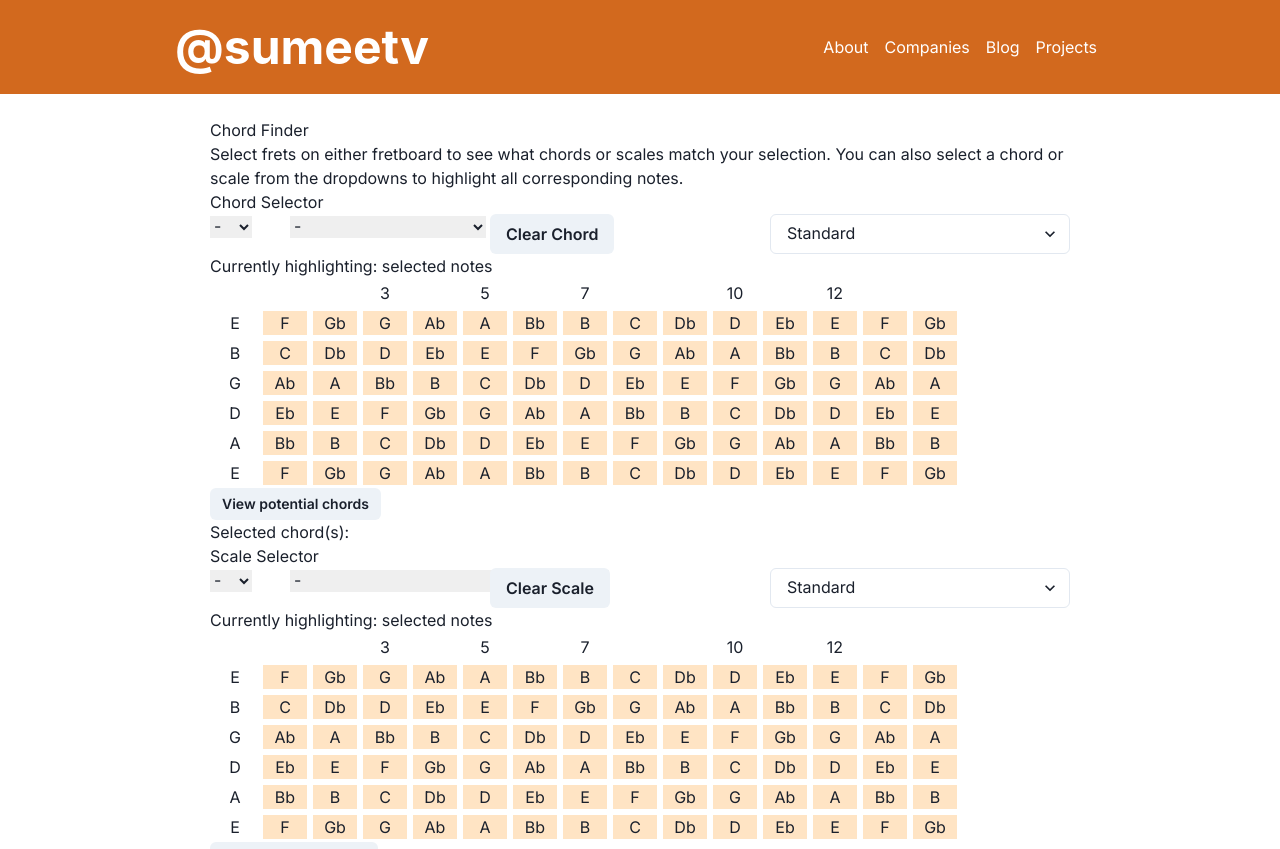
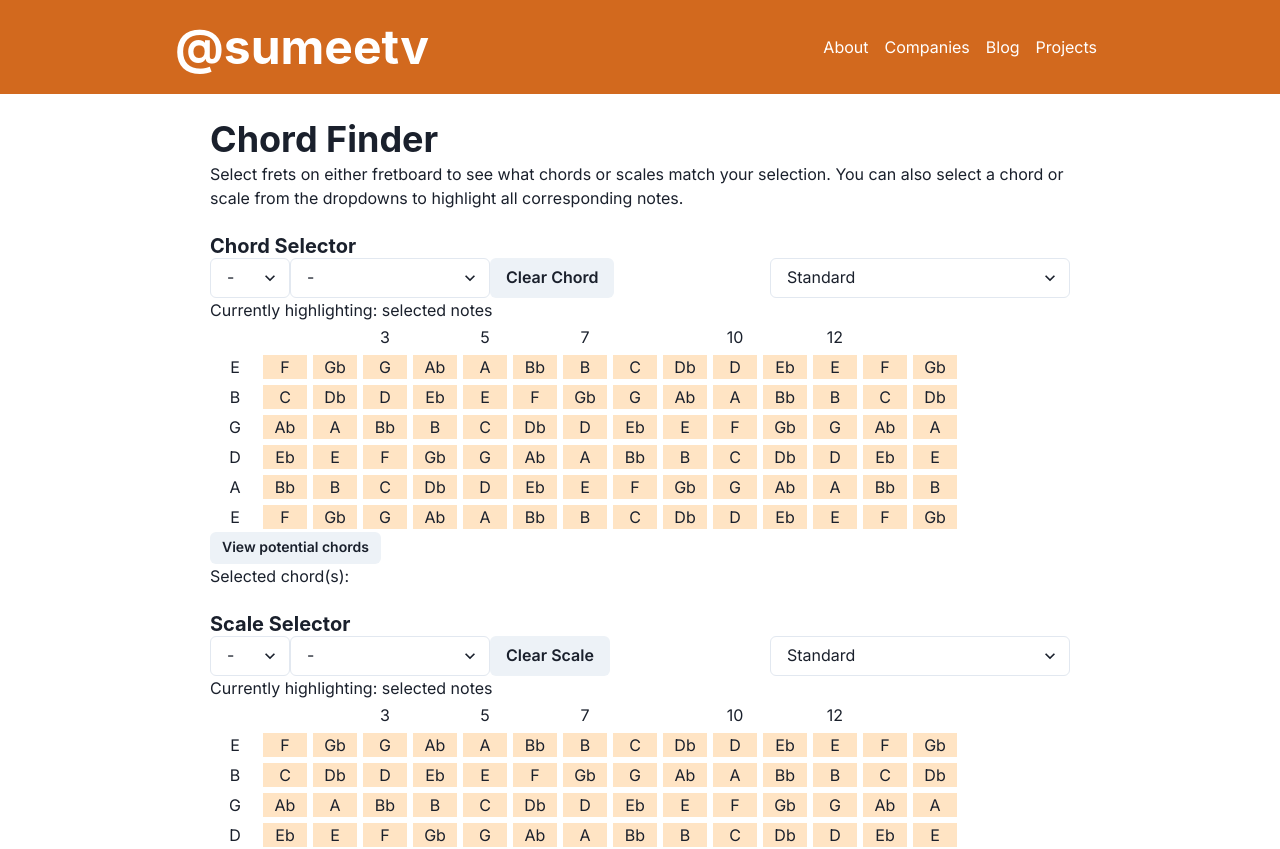
Before and after one commit to sumeetv/chord-finder, a Next.js app: page /projects/chord-finder in a window 1280 px wide. Shown: the top 849 px of the page. Built offline with nearby package versions, Linux system fonts and the light colour scheme.

Commit message:
Clean up some components and styling

```diff
--- a/src/app/projects/chord-finder/page.tsx
+++ b/src/app/projects/chord-finder/page.tsx
@@ -8,19 +8,26 @@ import ScaleBoard from "@/components/chord-selector/scale-board";
 
 import store from "@/redux/store";
 import "./chord-finder.css";
+import { Heading, Text } from "@chakra-ui/react";
 
 const ChordFinderPage = () => {
     return (
         <Provider store={store}>
-            <h1>Chord Finder</h1>
-            <p>
+            <Heading>Chord Finder</Heading>
+            <Text>
                 Select frets on either fretboard to see what chords or scales match your selection.
                 You can also select a chord or scale from the dropdowns to highlight all corresponding
                 notes.
-            </p>
-            <h4>Chord Selector</h4>
+            </Text>
+            <br />
+            <Heading size="md">
+                Chord Selector
+            </Heading>
             <ChordBoard />
-            <h4>Scale Selector</h4>
+            <br />
+            <Heading size="md">
+                Scale Selector
+            </Heading>
             <ScaleBoard />
         </Provider>
     );
--- a/src/components/chord-selector/chord-board.js
+++ b/src/components/chord-selector/chord-board.js
@@ -1,5 +1,7 @@
 import React, { useState } from "react";
 import { connect } from "react-redux";
+
+import { Button, Modal, ModalBody, ModalContent, ModalHeader, ModalOverlay, Select } from "@chakra-ui/react";
 
 import { ChordsForNotes, FindPotentialChords, NotesForChord } from "@/lib/chord-finder/chord";
 import NOTES from "@/lib/chord-finder/notes";
@@ -11,7 +13,6 @@ import ChordSelector from "./chord-selector";
 import Fretboard from "./fretboard";
 
 import "./fretboard.css";
-import { Button, Modal, ModalBody, ModalContent, ModalHeader, ModalOverlay, Select } from "@chakra-ui/react";
 
 const ChordBoard = ({ currentChord, selectedChordNotes, selectChordNote, deselectChordNote }) => {
     const defaultTuning = Object.keys(TUNINGS)[0];
--- a/src/components/chord-selector/chord-selector.js
+++ b/src/components/chord-selector/chord-selector.js
@@ -1,8 +1,9 @@
 import React from "react";
 import { connect } from "react-redux";
 
+import { Text } from "@chakra-ui/react";
+
 import { CHORDS } from "@/lib/chord-finder/chord";
-
 import { clearChordSelection, selectChordRoot, selectChordType } from "@/redux/actions";
 
 import IntervalSelector from "./interval-selector";
@@ -28,9 +29,9 @@ const ChordSelector = ({
                 clearSelection={clearChordSelection}
                 clearSelectionText={"Clear Chord"}
             />
-            <p>
+            <Text>
                 Currently highlighting: {current_highlight}
-            </p>
+            </Text>
         </div>
     );
 };
--- a/src/components/chord-selector/interval-selector.js
+++ b/src/components/chord-selector/interval-selector.js
@@ -1,5 +1,5 @@
 import React from "react";
-import { Button } from "@chakra-ui/react";
+import { Button, Select } from "@chakra-ui/react";
 
 import NOTES from "@/lib/chord-finder/notes";
 
@@ -46,22 +46,22 @@ const IntervalSelector = ({
     return(
         <div className="interval-selector-container">
             <div className="interval-note-selector">
-            <select
+            <Select
                 className="custom-select"
                 value={currentRoot}
                 onChange={(event) => selectRoot(event.target.value)}
             >
                 {noteSelectors}
-            </select>
+            </Select>
             </div>
             <div className="interval-type-selector">
-                <select
+                <Select
                     className="custom-select"
                     value={currentInterval}
                     onChange={(event) => selectType(event.target.value)}
                 >
                     {intervalSelectors}
-                </select>
+                </Select>
             </div>
             <Button type="reset" onClick={() => clearSelection()}>
                 {clearSelectionText}
```
